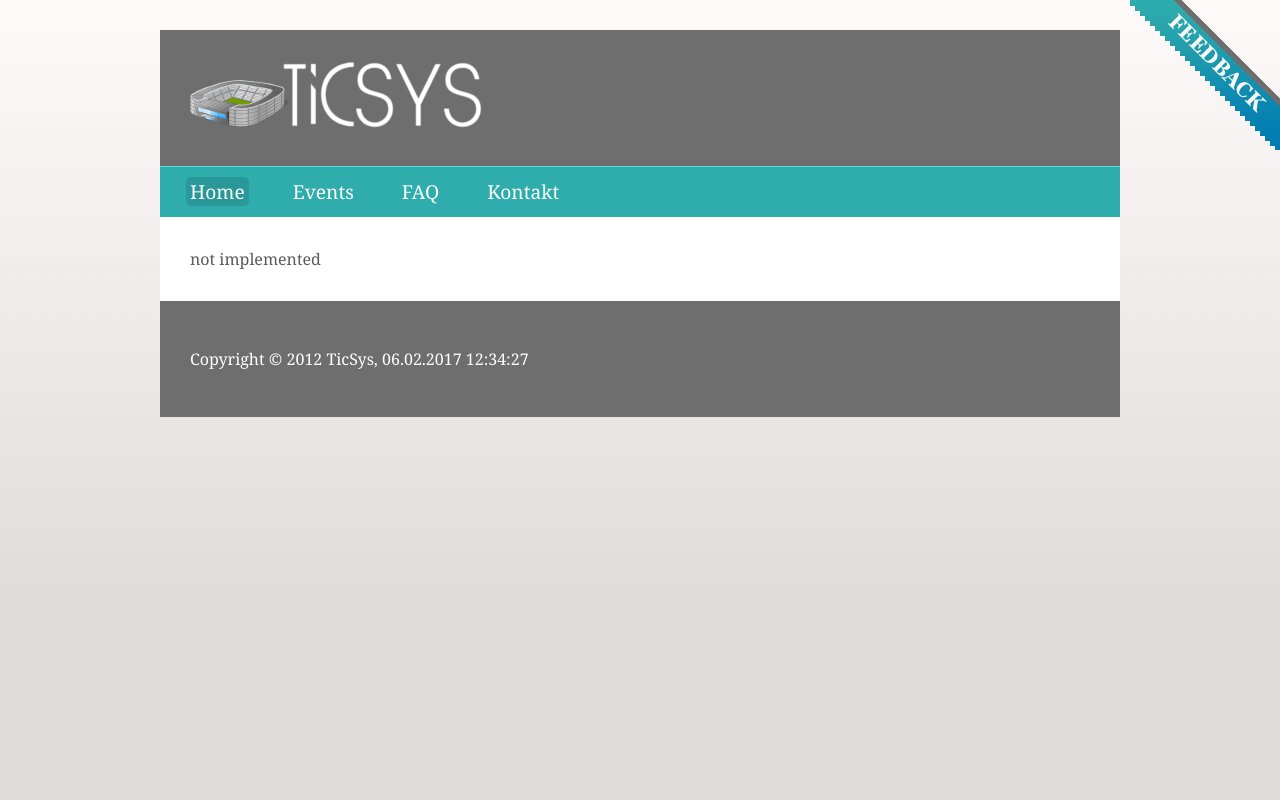
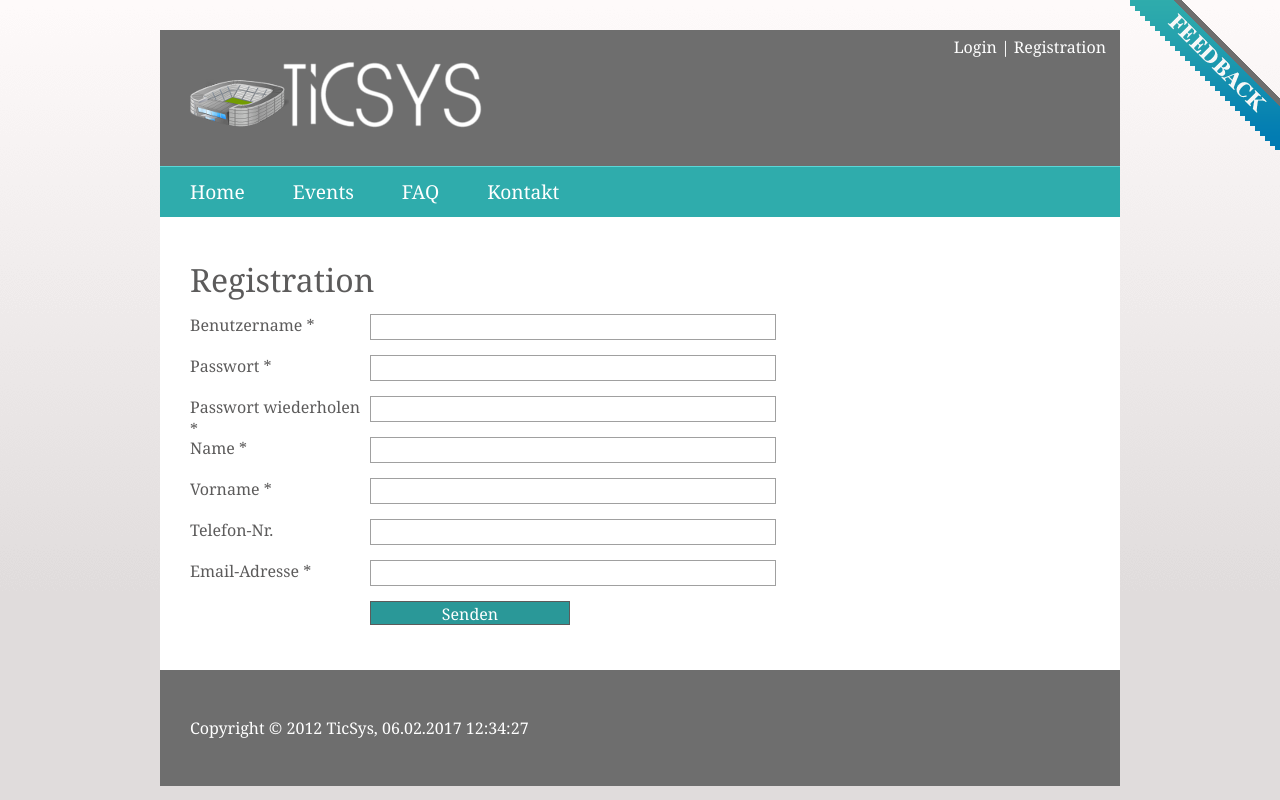
Before and after one commit to marasz/TicSys, a PHP site: page /registration/new in a window 1280 px wide. Run offline with PHP 8.4, Linux system fonts and the light colour scheme.

Commit message:
TicSys 12.2

```diff
--- a/config/config.php
+++ b/config/config.php
@@ -5,6 +5,8 @@ define('URI_HOME', '/home');
 define('URI_EVENTS', '/events');
 define('URI_FAQ', '/faq');
 define('URI_KONTAKT', '/kontakt/new');
+define('URI_REGISTRATION', '/registration/new');
+define('URI_LOGIN', '/login/new');
 
 # DB configs
 define('DB_HOST', 'localhost');
--- /dev/null
+++ b/controller/RegistrationController.php
@@ -0,0 +1,34 @@
+<?php
+
+include_once 'controller/FormController.php';
+include_once 'view/registration/RegistrationInitView.php';
+include_once 'view/registration/RegistrationConfirmationView.php';
+
+class RegistrationController extends FormController {
+
+    protected function init() {
+        $view = new RegistrationInitView();
+        $view->notification = $this->notification;
+        $view->registrationUri = URI_REGISTRATION;
+        $view->validatedUserName = $this->validate('username', true);
+        $view->validatedPassword = $this->validate('password', true);
+        $view->validatedPasswordRepetition = $this->validate('password_repetition', true);
+        $view->validatedLastName = $this->validate('lastname', true);
+        $view->validatedFirstName = $this->validate('first_name', true);
+        $view->validatedPhone = $this->validate('phone');
+        $view->validatedEmail = $this->validate('email', true);
+        $view->display();
+    }
+
+    protected function create() {
+    }
+
+    protected function index() {
+        if (preg_match('@/success$@i', $_SERVER['REQUEST_URI'])) {
+            // show confirmation page
+            $view = new RegistrationConfirmationView();
+            $view->display();
+        }
+    }
+
+}
--- a/css/application.css
+++ b/css/application.css
@@ -28,6 +28,16 @@ a, a:focus, a:hover {
     outline: none;
 }
 
+#logo {
+    float: left;
+    padding: 30px;
+}
+#meta-navigation {
+    float: right;
+    padding-top: 5px;
+    padding-right: 10px;
+}
+
 #menu {
     margin: 0;
     color: #ffffff;
@@ -38,7 +48,7 @@ a, a:focus, a:hover {
     border-top: solid 1px #5ad7d7;
 }
 
-#menu a {
+#menu a, #meta-navigation a {
     color: #ffffff;
     text-decoration: none;
     padding: 1px 4px;
@@ -51,7 +61,7 @@ a, a:focus, a:hover {
     border-radius: 5px;
 }
 
-#menu ul {
+#menu ul, #meta-navigation ul {
     padding: 0;
     margin: 0;
     list-style: none;
@@ -60,6 +70,10 @@ a, a:focus, a:hover {
 #menu ul li {
     float: left;
     padding-right: 40px;
+}
+
+#meta-navigation ul li {
+    float: left;
 }
 
 #menu ul li:first-child {
@@ -100,7 +114,7 @@ a, a:focus, a:hover {
     margin-top: 0;
 }
 
-#header, #footer, #content {
+#footer, #content {
     padding: 30px;
 }
 
@@ -109,40 +123,44 @@ a, a:focus, a:hover {
     background-color: #6e6e6e;
 }
 
-#contactform input, #contactform textarea {
+#contactform input, #registrationform input, #loginform input,
+#contactform textarea, #registrationform textarea, #loginform textarea {
     display: block;
     margin-bottom: 15px;
 }
 
-#contactform input[type="text"],
-#contactform input[type="tel"],
-#contactform input[type="email"],
-#contactform textarea {
+#contactform input[type="text"], #registrationform input[type="text"], #loginform input[type="text"],
+#contactform input[type="tel"], #registrationform input[type="tel"], #loginform input[type="tel"],
+#contactform input[type="email"], #registrationform input[type="email"], #loginform input[type="email"],
+#contactform input[type="password"], #registrationform input[type="password"], #loginform input[type="password"],
+#contactform textarea, #registrationform textarea, #loginform textarea {
     width: 400px;
     border: 1px solid #a0a0a0;
 }
 
-#contactform #contactform-name {
+#contactform #contactform-name, #registrationform #registrationform-name, #loginform #loginform-name {
     display: none;
 }
 
-#contactform input.missing, #contactform textarea.missing {
+#contactform input.missing, #registrationform input.missing, #loginform input.missing,
+#contactform textarea.missing, #registrationform textarea.missing, #loginform textarea.missing {
     border: 2px solid #36b3b3;
 }
 
-#contactform label {
+#contactform label, #registrationform label, #loginform label {
     display: block;
     float: left;
     width: 180px;
     margin-bottom: 15px;
 }
 
-#contactform input, #contactform label {
+#contactform input, #registrationform input, #loginform input,
+#contactform label, #registrationform label, #loginform label {
     height: 22px;
     line-height: 22px;
 }
 
-#contactform label.required:after {
+#contactform label.required:after, #registrationform label.required:after, #loginform label.required:after {
     content: " *";
 }
 
@@ -150,7 +168,7 @@ input:focus, textarea:focus {
     box-shadow: 0 0 5px 0 #2a9898;
 }
 
-#contactform input[type="submit"] {
+#contactform input[type="submit"], #registrationform input[type="submit"], #loginform input[type="submit"] {
     width: 200px;
     height: 24px;
     margin-left: 180px;
--- a/index.php
+++ b/index.php
@@ -23,6 +23,24 @@ require 'vendor/autoload.php';
                 <div id="logo">
                     <a href="/home"><img src="/images/logo-white.png" alt="TicSys Logo" width="295" height="70" /></a>
                 </div>
+                <div id="meta-navigation">
+                    <ul>
+                        <?php
+                        $metaMenu = getMetaMenu();
+                        $metaMenuCount = count($metaMenu);
+                        $counter = 0;
+                        foreach ($metaMenu as $href => $title) {
+                            $counter += 1;
+                            echo "<li><a href=\"$href\">$title</a>";
+                            if ($counter < $metaMenuCount) {
+                                echo "|";
+                            }
+                            echo "</li>\n";
+                        }
+                        ?>
+                    </ul>
+                </div>
+                <div class="clear"></div>
             </div>
 
             <div id="menu">
@@ -51,6 +69,14 @@ require 'vendor/autoload.php';
                     case URI_KONTAKT:
                         include_once 'controller/ContactController.php';
                         $controller = new ContactController();
+                        break;
+                    case URI_REGISTRATION:
+                        include_once 'controller/RegistrationController.php';
+                        $controller = new RegistrationController();
+                        break;
+                    case URI_LOGIN:
+                        include_once 'controller/LoginController.php';
+                        $controller = new LoginController();
                         break;
                     default :
                         include_once 'controller/HomeController.php';
@@ -85,14 +111,25 @@ function getMenu() {
 }
 
 /**
+ * @return array containing all meta menu items in format [base href] => [title]
+ */
+function getMetaMenu() {
+    return array(
+        URI_LOGIN => 'Login',
+        URI_REGISTRATION => 'Registration'
+    );
+}
+
+/**
  * @return string the requested menu item URI
  */
 function getCurrentURI() {
     $menu = getMenu();
-    if (array_key_exists($_SERVER['REQUEST_URI'], $menu)) {
+    $metaMenu = getMetaMenu();
+    if ((array_key_exists($_SERVER['REQUEST_URI'], $menu)) || (array_key_exists($_SERVER['REQUEST_URI'], $metaMenu))) {
         return $_SERVER['REQUEST_URI'];
     } else {
-        foreach (array_keys(getMenu()) as $href) {
+        foreach (array_merge(array_keys($menu), array_keys($metaMenu)) as $href) {
             if (preg_match("@^$href@", $_SERVER['REQUEST_URI'])) {
                 return $href;
             }
--- /dev/null
+++ b/view/registration/RegistrationConfirmationView.php
@@ -0,0 +1,10 @@
+<?php
+
+class RegistrationConfirmationView extends View {
+
+    public function display() {
+        echo "<h1>Registration</h1>";
+        echo "<p>Sie wurden erfolgreich in TicSys registriert</p>";
+    }
+
+}
--- /dev/null
+++ b/view/registration/RegistrationInitView.php
@@ -0,0 +1,40 @@
+<?php
+
+class RegistrationInitView extends View {
+
+    public function display() {
+        echo "<h1>Registration</h1>";
+        if (!empty($this->notification)) {
+            echo "<p>{$this->notification}</p>";
+        }
+        echo <<<FORM
+        <form id="registrationform" action="{$this->registrationUri}" method="post" name="registrationform">
+            <label for="registrationform-username" class="required">Benutzername</label>
+            <input type="text" id="registrationform-username" name="username" required {$this->validatedUserName}>
+
+            <label for="registrationform-password" class="required">Passwort</label>
+            <input type="password" id="registrationform-password" name="password" required {$this->validatedPassword}>
+
+            <label for="registrationform-password-repetition" class="required">Passwort wiederholen</label>
+            <input type="password" id="registrationform-password-repetition" name="password_repetition" required {$this->validatedPasswordRepetition}>
+
+            <label for="registrationform-last_name" class="required">Name</label>
+            <input type="text" id="registrationform-last_name" name="last_name" required {$this->validatedLastName}>
+
+            <label for="registrationform-first_name" class="required">Vorname</label>
+            <input type="text" id="registrationform-first_name" name="first_name" required {$this->validatedFirstName}>
+
+            <label for="registrationform-phone">Telefon-Nr.</label>
+            <input type="tel" id="registrationform-phone" name="phone" {$this->validatedPhone}>
+
+            <label for="registrationform-email" class="required">Email-Adresse</label>
+            <input type="email" id="registrationform-email" name="email" required {$this->validatedEmail}>
+
+            <input type="text" id="registrationform-name" name="name">
+            <input type="hidden" name="registration" value="1">
+            <input type="submit" name="registrationform_submit" value="Senden">
+        </form>
+FORM;
+    }
+
+}
```
Also changed, not shown: controller/LoginController.php (added, +29 -0 lines), scripts/create.sql (+15 -0 lines), view/login/LoginConfirmationView.php (added, +10 -0 lines), view/login/LoginInitView.php (added, +25 -0 lines).
